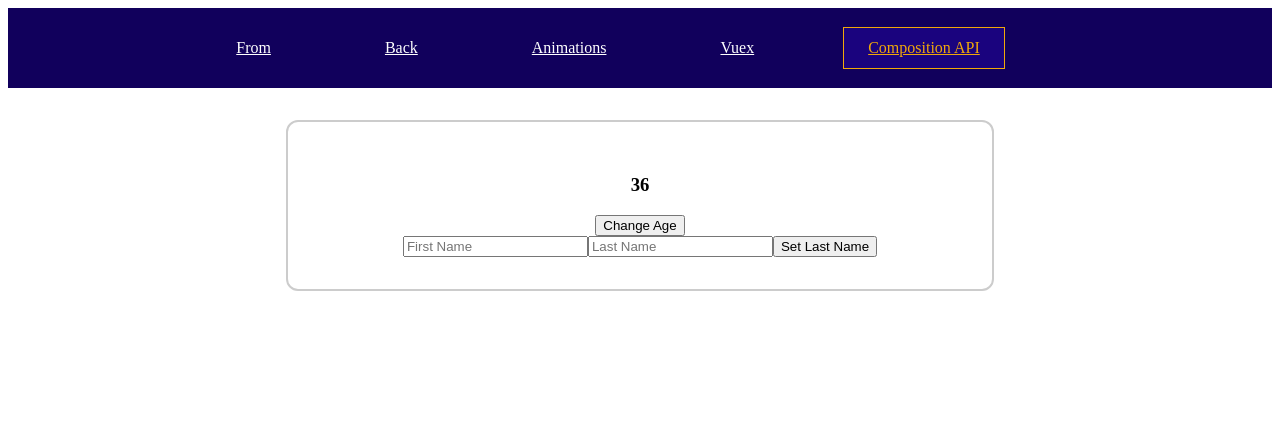
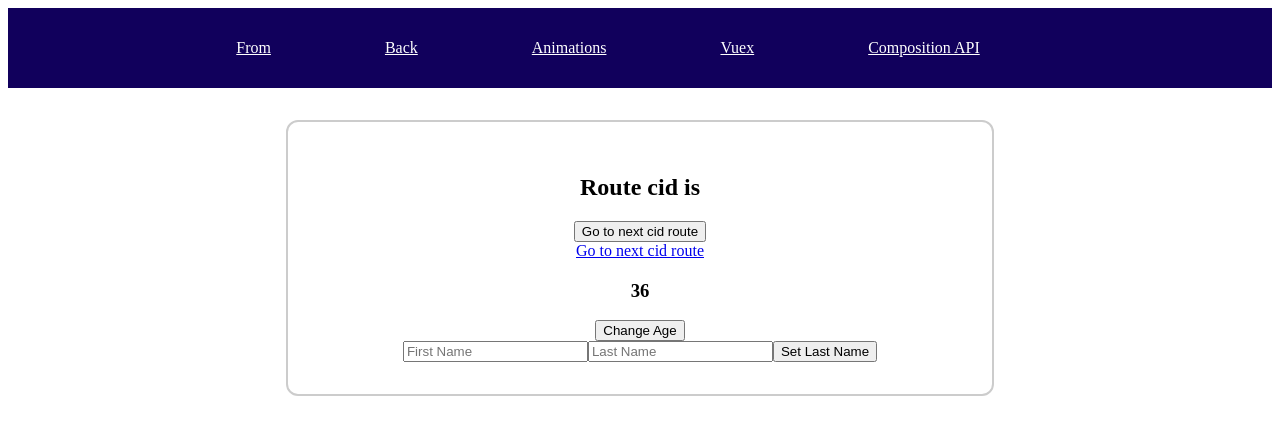
Before and after one commit to abahrisd/vue-mastery, a Vue app: page /composition-api in a window 1280 px wide. Shown: the top 434 px of the page. Built offline with nearby package versions, Linux system fonts and the light colour scheme.

Commit message:
composition api - routing

```diff
--- a/src/components/composition/CompositionApiLayout.vue
+++ b/src/components/composition/CompositionApiLayout.vue
@@ -1,11 +1,13 @@
 <script>
 import {reactive, ref, isReactive, isRef, toRefs, computed, provide} from "vue";
 import UserData from "@/components/composition/UserData.vue";
+import {useRoute, useRouter} from "vue-router";
 
 export default {
   name: "CompositionApiLayout",
   components: {UserData},
-  setup() {
+  props: ['cid'],
+  setup(props) {
     // const userName = ref('Samir');
     const userAge = ref(36);
     // const user = ref({
@@ -19,7 +21,7 @@ export default {
 
     const user = reactive({
       name: 'Samir',
-      age: 36,
+      // age: 36,
     });
 
     // setTimeout(() => {
@@ -46,6 +48,22 @@ export default {
 
     provide('userAge', userAge);
 
+
+    // router
+
+    const route = useRoute();
+    const router =  useRouter();
+
+    // const cid = computed(() => props.cid);
+    const cid = computed(() => route.params.cid);
+    const nextCidRoute = computed(() => {
+      return '/composition-api/' + (Number(cid.value) + 1);
+    });
+
+    const goToNextCid = () => {
+      router.push(nextCidRoute.value);
+    };
+
     return {
       // userName: user.value.name,
       // age: user.value.age,
@@ -58,6 +76,9 @@ export default {
       lastName,
       userName,
       lastNameInput,
+      cid,
+      nextCidRoute,
+      goToNextCid,
     };
   }
 }
@@ -65,6 +86,9 @@ export default {
 
 <template>
   <section class="cont">
+    <h2>Route cid is {{cid}}</h2>
+    <button @click="goToNextCid">Go to next cid route</button>
+    <router-link :to="nextCidRoute">Go to next cid route</router-link>
     <user-data :first-name="firstName" :last-name="lastName" ></user-data>
     <button @click="setAge">Change Age</button>
     <div>
--- a/src/components/nav/TheNavigation.vue
+++ b/src/components/nav/TheNavigation.vue
@@ -15,7 +15,7 @@
           <router-link to="/vuex">Vuex</router-link>
         </li>
         <li>
-          <router-link to="/composition-api">Composition API</router-link>
+          <router-link :to="'/composition-api/' + 12">Composition API</router-link>
         </li>
         <li>
 <!--          <router-link to="/friends">Friends list</router-link>-->
--- a/src/router.js
+++ b/src/router.js
@@ -39,6 +39,13 @@ const router = createRouter({
     },
     {
       path: "/composition-api",
+      components: {
+        default: CompositionApiLayout,
+      },
+    },
+    {
+      path: "/composition-api/:cid",
+      props: true,
       components: {
         default: CompositionApiLayout,
       },
```
